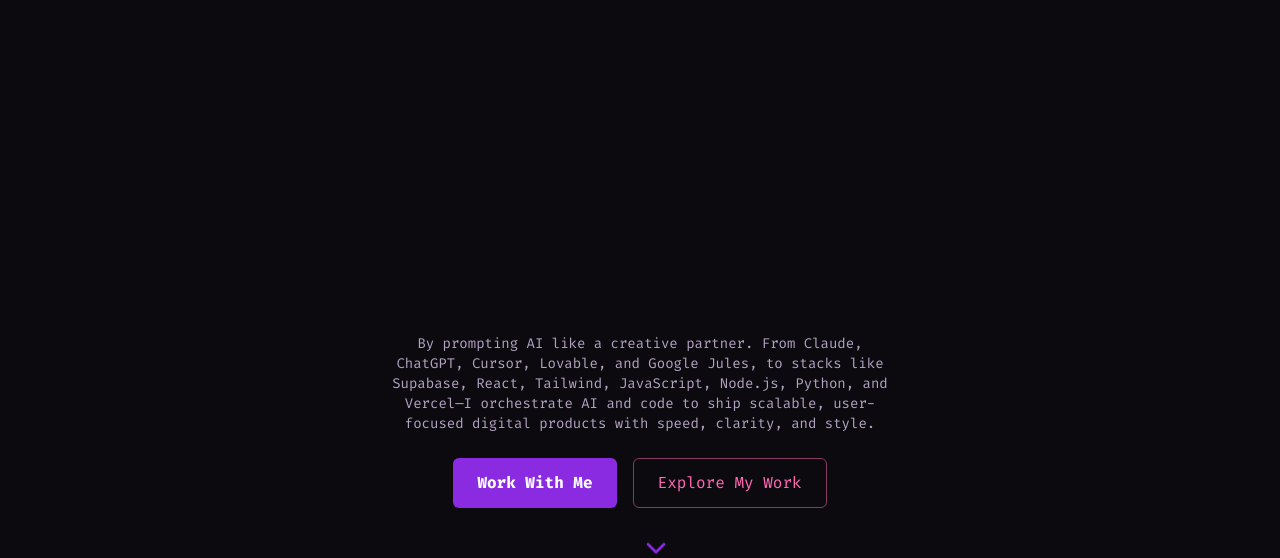
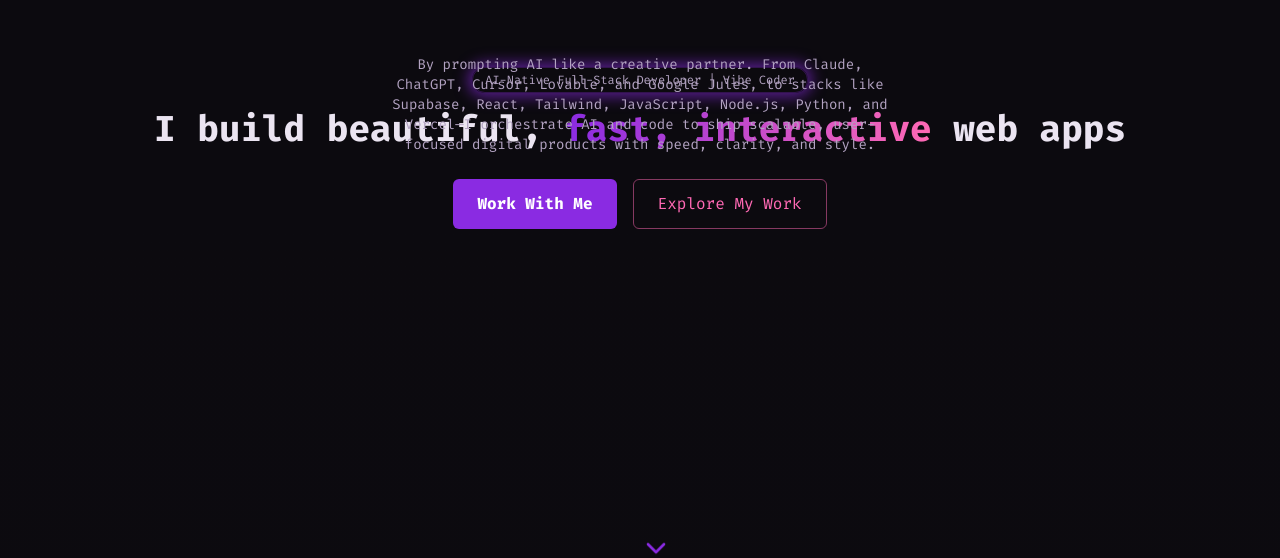
Before and after one commit to samuelchimmy/jadefolio, a React (Vite) app: page / in a window 1280 px wide. Shown: the part 188-746 px from the top of the page. Built offline with nearby package versions, Linux system fonts and the light colour scheme.

Commit message:
Update Hero.tsx
Signed-off-by: Jade Of Wallstreet <samuelchimmy@gmail.com>

```diff
--- a/src/components/Hero.tsx
+++ b/src/components/Hero.tsx
@@ -34,7 +34,7 @@ const Hero = () => {
         <div className="h-32"></div>
 
         {/* Content Below Robot */}
-        <div className="mt-32">
+        <div className="absolute bottom-32 left-1/2 transform -translate-x-1/2 w-full max-w-4xl">
           <p className="text-sm text-muted-foreground max-w-lg mx-auto mb-6 animate-fade-in text-center" style={{ animationDelay: '0.6s' }}>
             By prompting AI like a creative partner. From Claude, ChatGPT, Cursor, Lovable, and Google Jules, to stacks like Supabase, React, Tailwind, JavaScript, Node.js, Python, and Vercel—I orchestrate AI and code to ship scalable, user-focused digital products with speed, clarity, and style.
           </p>
```
